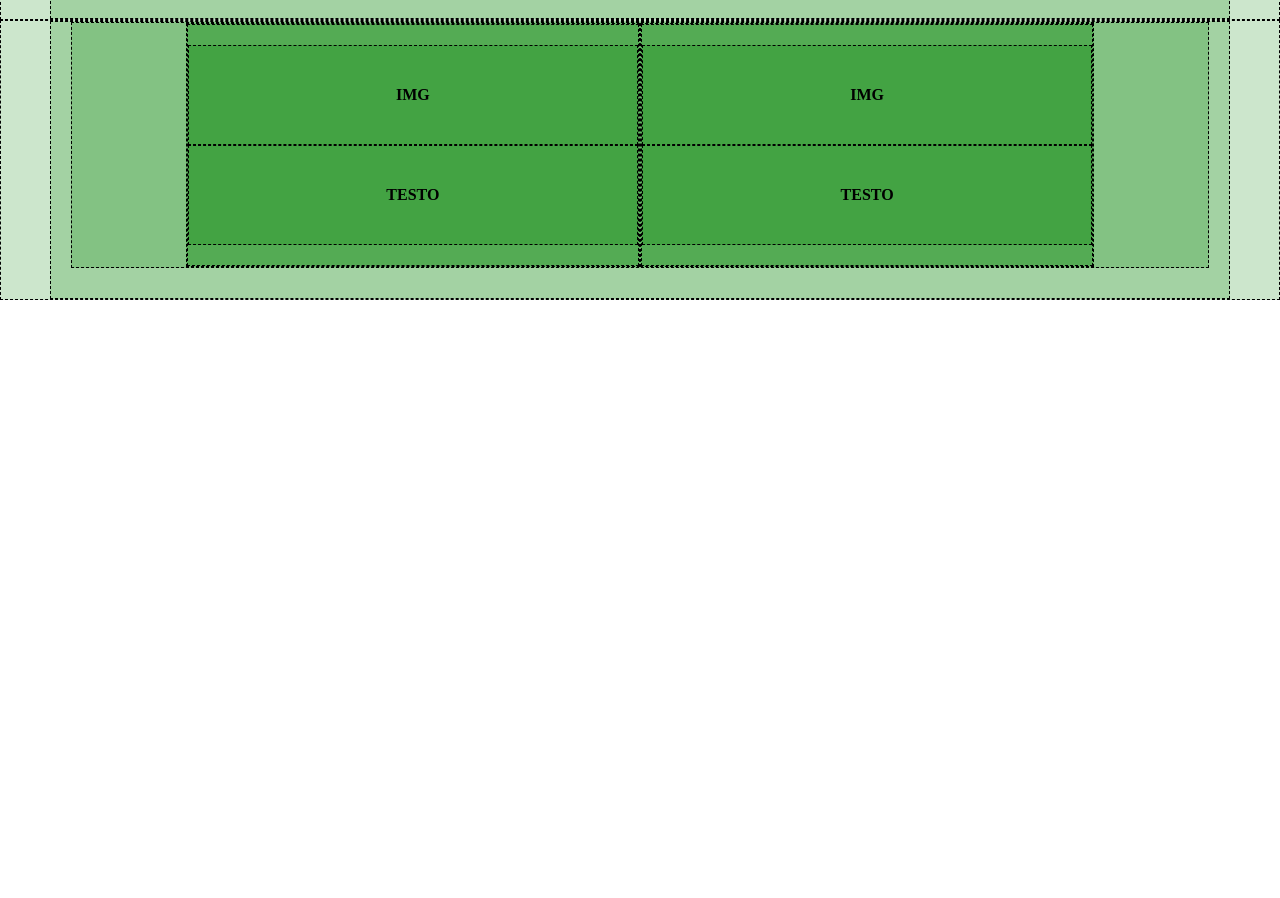
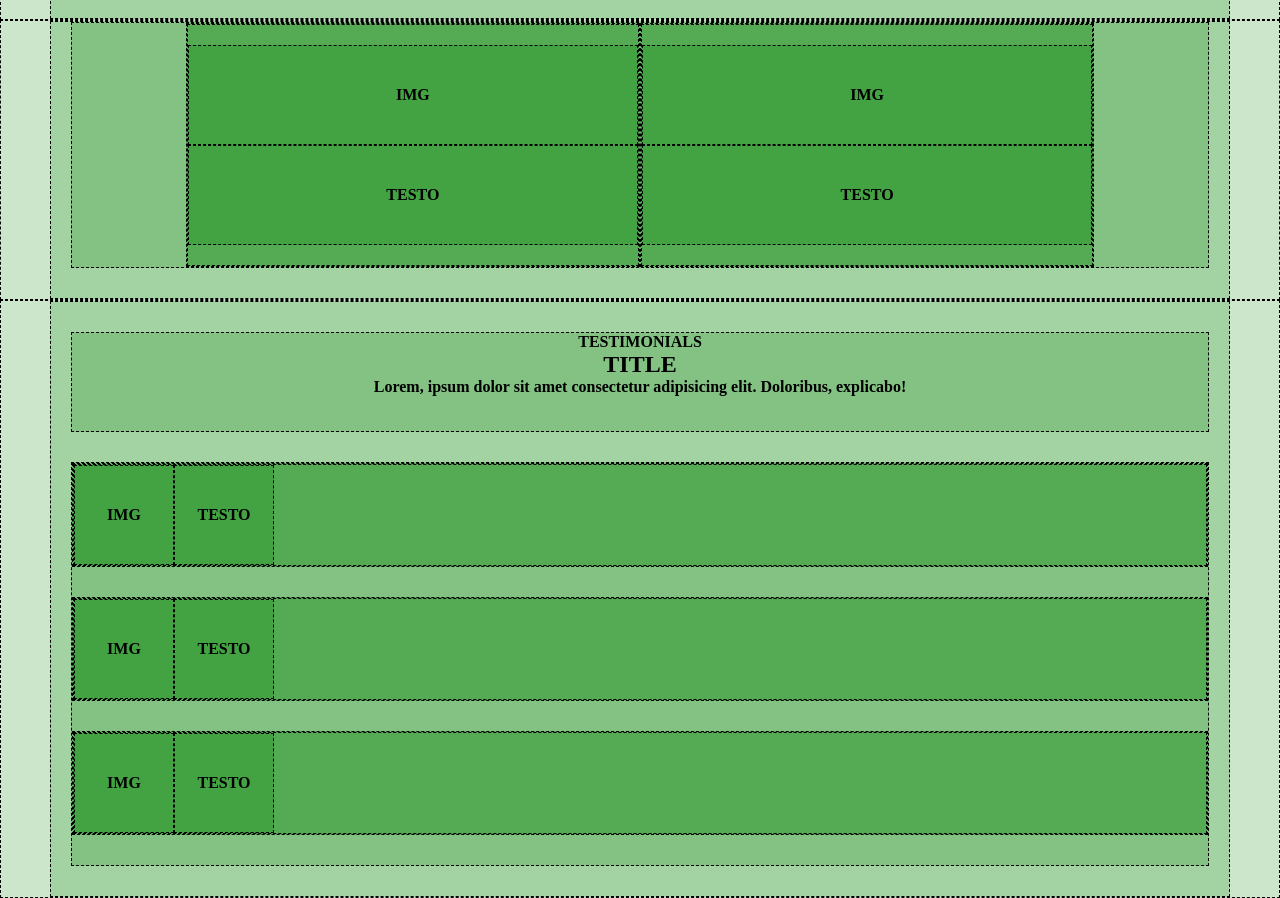
Before and after one commit to mcspe/htmlcss-responsive-layout, a plain HTML site: page index.html in a window 1280 px wide. Shown: the part 740-1638 px from the top of the page. Before the commit the page ends 1040 px from the top, so only its background shows below. Drawn offline with Linux system fonts and the light colour scheme.

Commit message:
[add] third section structure

```diff
--- a/css/style.css
+++ b/css/style.css
@@ -38,4 +38,9 @@ header .desktop-nav{
   /* /PLANNING SECTION */
 
   /* TESTIMONIALS SECTION */
+  main .testimonial .title{
+    margin-top: 30px;
+    text-align: center;
+  }
+
   /* /TESTIMONIALS SECTION */
--- a/css/tablet-style.css
+++ b/css/tablet-style.css
@@ -9,4 +9,11 @@
       width: 30%;
     }
     /* /FEATURES SECTION */
+
+    /* TESTIMONIALS SECTION */
+    main .testimonial .card{
+      flex-direction: row;
+    }
+
+    /* /TESTIMONIALS SECTION */
 }
--- a/index.html
+++ b/index.html
@@ -193,6 +193,73 @@
     <!-- /PLANNING SECTION -->
 
     <!-- TESTIMONIALS SECTION -->
+    <section class="testimonial debug">
+
+      <div class="container debug">
+
+        <div class="title m-b30 debug">
+
+          <h4>TESTIMONIALS</h4>
+          <h2>TITLE</h2>
+          <p>Lorem, ipsum dolor sit amet consectetur adipisicing elit. Doloribus, explicabo!</p>
+
+        </div>
+
+        <div class="row m-b30 debug">
+
+          <div class="col m-b30 debug">
+
+            <div class="card d-flex-col debug">
+
+              <div class="card-img debug box-debug">
+                IMG
+              </div>
+
+              <div class="card-txt debug box-debug">
+                TESTO
+              </div>
+
+            </div>
+
+          </div>
+
+          <div class="col m-b30 debug">
+
+            <div class="card d-flex-col debug">
+
+              <div class="card-img debug box-debug">
+                IMG
+              </div>
+
+              <div class="card-txt debug box-debug">
+                TESTO
+              </div>
+
+            </div>
+
+          </div>
+
+          <div class="col m-b30 debug">
+
+            <div class="card d-flex-col debug">
+
+              <div class="card-img debug box-debug">
+                IMG
+              </div>
+
+              <div class="card-txt debug box-debug">
+                TESTO
+              </div>
+
+            </div>
+
+          </div>
+
+        </div>
+
+      </div>
+
+    </section>
     <!-- /TESTIMONIALS SECTION -->
 
   </main>
```
